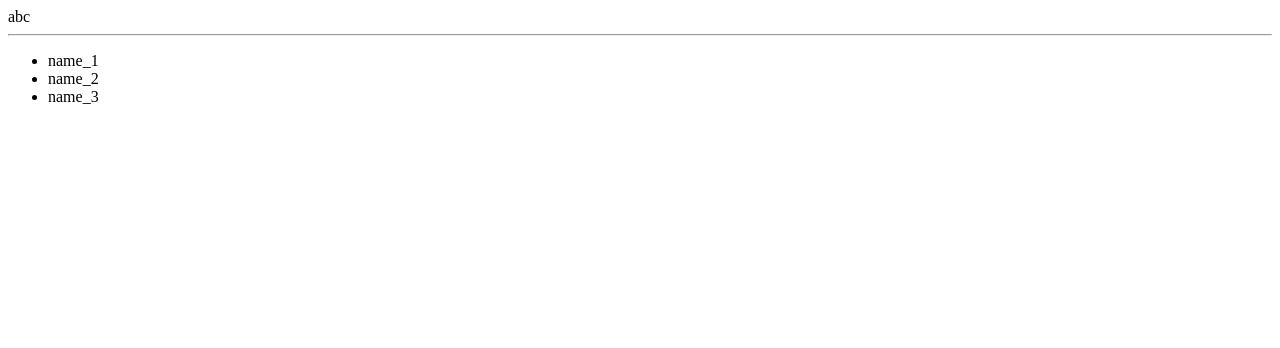
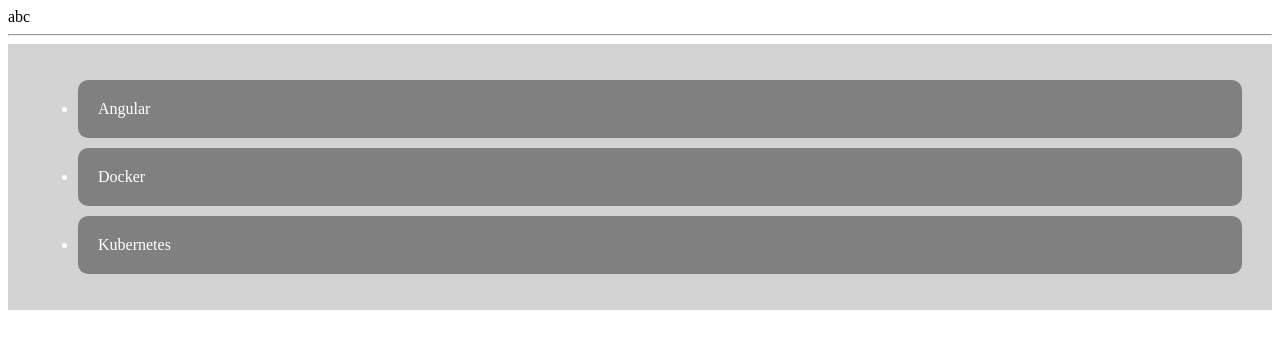
Before and after one commit to avshiliaev/frontend-angular-idiomatic-client, an Angular app: page / in a window 1280 px wide. Shown: the top 348 px of the page. Built offline with nearby package versions, Linux system fonts and the light colour scheme.

Commit message:
event binding

```diff
--- a/src/app/app.component.ts
+++ b/src/app/app.component.ts
@@ -11,17 +11,17 @@
   trainings: Training[] = [
     {
       id:1,
-      name: "name_1",
+      name: "Angular",
       description: "description_1"
     },
     {
       id:2,
-      name: "name_2",
+      name: "Docker",
       description: "description_2"
     },
     {
       id:3,
-      name: "name_3",
+      name: "Kubernetes",
       description: "description_3"
     }
   ];
--- a/src/app/trainings-module/trainings-component/trainings-component.component.css
+++ b/src/app/trainings-module/trainings-component/trainings-component.component.css
@@ -0,0 +1,12 @@
+.trainingsBox{
+    background-color: lightgray;
+    padding: 20px;
+}
+
+.listItem{
+    background-color: gray;
+    padding: 20px;
+    color: white;
+    border-radius: 10px;
+    margin: 10px;
+}
--- a/src/app/trainings-module/trainings-component/trainings-component.component.html
+++ b/src/app/trainings-module/trainings-component/trainings-component.component.html
@@ -1,6 +1,8 @@
-<div>
+<div class="trainingsBox">
     <ul>
-        <li *ngFor="let t of trainings">
+        <li class="listItem"
+            *ngFor="let t of trainings"
+            (click)="clickFunc($event, t)">
             {{t.name}}
         </li>
     </ul>
--- a/src/app/trainings-module/trainings-component/trainings-component.component.ts
+++ b/src/app/trainings-module/trainings-component/trainings-component.component.ts
@@ -15,4 +15,8 @@
   ngOnInit() {
   }
 
+  clickFunc(event: MouseEvent, t: Training){
+    console.log(t.name);
+  }
+
 }
--- /dev/null
+++ b/src/app/trainings-module/trainings-detail/trainings-detail.component.html
@@ -0,0 +1 @@
+<p>trainings-detail works!</p>
--- /dev/null
+++ b/src/app/trainings-module/trainings-detail/trainings-detail.component.ts
@@ -0,0 +1,15 @@
+import { Component, OnInit } from '@angular/core';
+
+@Component({
+  selector: 'app-trainings-detail',
+  templateUrl: './trainings-detail.component.html',
+  styleUrls: ['./trainings-detail.component.css']
+})
+export class TrainingsDetailComponent implements OnInit {
+
+  constructor() { }
+
+  ngOnInit() {
+  }
+
+}
```
Also changed, not shown: src/app/trainings-module/trainings-module.module.ts (+3 -4 lines), src/app/trainings-module/trainings-detail/trainings-detail.component.css (added), 1 other file (tests, documents, lock files or other folders).
